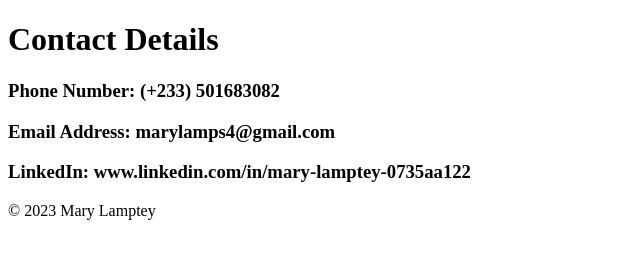
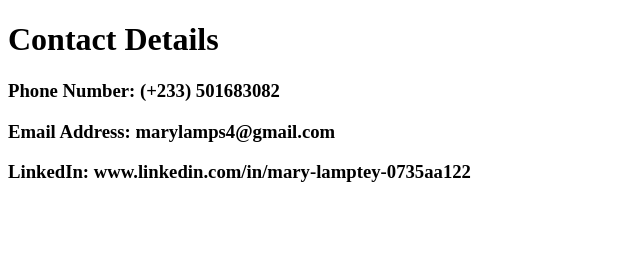
Before and after one commit to MaryLamps/Resume, a plain HTML site: page contact.html in a window 1280 px wide. Shown: the whole page, without its empty margins (0-640 px from the left). Drawn offline with Linux system fonts and the light colour scheme.

Commit message:
Update contact.html

```diff
--- a/contact.html
+++ b/contact.html
@@ -11,6 +11,5 @@
     <h3>Email Address: marylamps4@gmail.com</h3>
     <h3>LinkedIn: www.linkedin.com/in/mary-lamptey-0735aa122 </h3>
 
-    <footer><p>© 2023 Mary Lamptey</p></footer>
 </body>
 </html>
```
